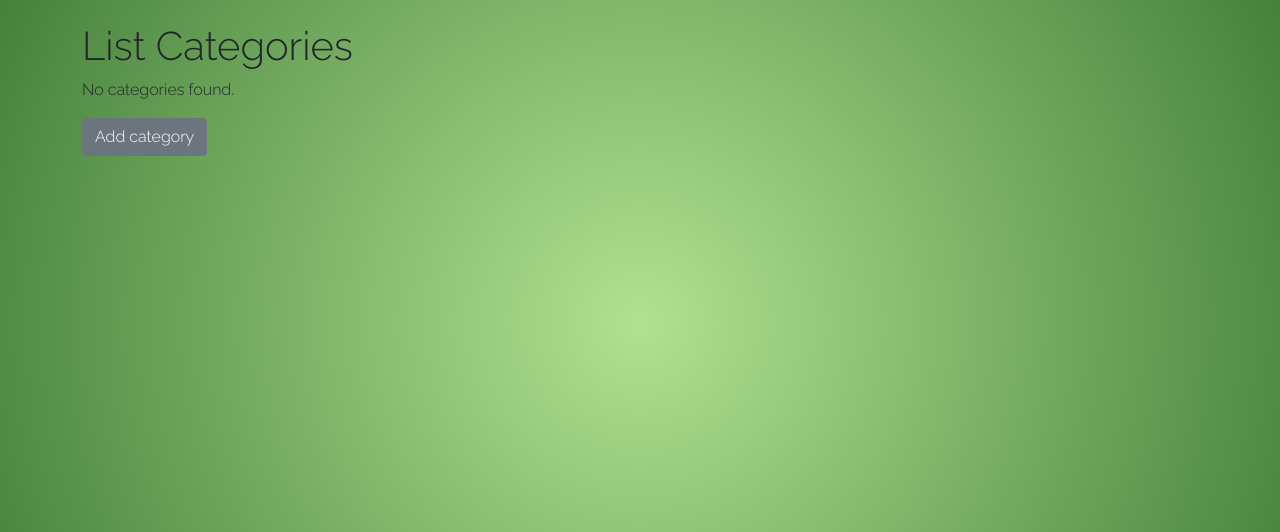
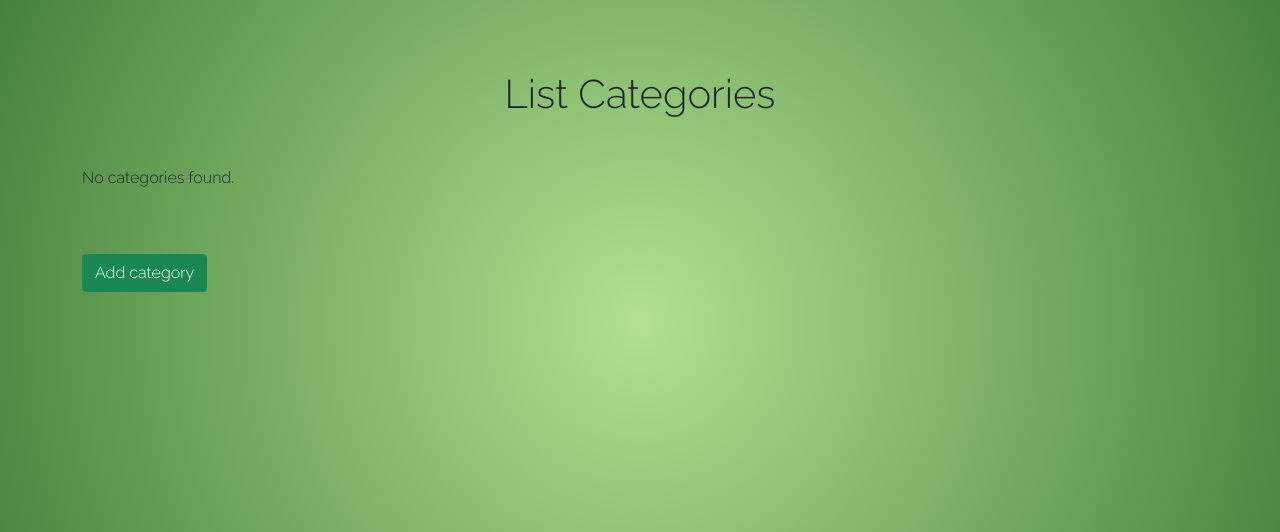
Before and after one commit to JoyZadan/Earthlings, a Flask app: page /categories in a window 1280 px wide. Shown: the part 78-610 px from the top of the page. Run offline with Flask 2, Linux system fonts and the light colour scheme; the visitor is signed in with stand-in values (Sample User, id 1); data that the repository does not hold is empty; some libraries are stand-ins or nearby versions.

Commit message:
Style categories page

```diff
--- a/static/css/style.css
+++ b/static/css/style.css
@@ -123,3 +123,8 @@ nav {
 
 /* Add your own Mailchimp form style overrides in your site stylesheet or in this style block.
     We recommend moving this block and the preceding CSS link to the HEAD of your HTML file. */
+
+
+ .symbols {
+    border: none; padding-left: 1rem;
+ }
--- a/templates/categories.html
+++ b/templates/categories.html
@@ -1,7 +1,10 @@
 {% extends "base.html" %}
 
 {% block content %}
+<div class="text-center my-5">
     <h1>List Categories</h1>
+</div>
+<div class="row my-5">
     {% if categories %}
         <table class="table table-hover table-responsive">
             <thead>
@@ -15,7 +18,7 @@
             <tr>
                 <td>{{category.name}}</td>
                 <td>{{category.description}}</td>
-                <td>
+                <td class="symbols">
                     <a href="{{ url_for('edit_category', category_id=category._id) }}" class="btn btn-outline-success" data-bs-toggle="tooltip" data-bs-placement="top" title="Edit">
                         <i class="fas fa-edit"></i></a>
                     <a href="{{ url_for('delete_category', category_id=category._id) }}" class="btn btn-outline-danger" data-bs-toggle="tooltip" data-bs-placement="top" title="Delete">
@@ -32,6 +35,7 @@
     {% else %}
         <p>No categories found.</p>
     {% endif %}
-    <a href="{{ url_for('add_category') }}" class="btn btn-secondary">Add category</a>
+</div>
 
+<a href="{{ url_for('add_category') }}" class="btn btn-success">Add category</a>
 {% endblock %}
```
